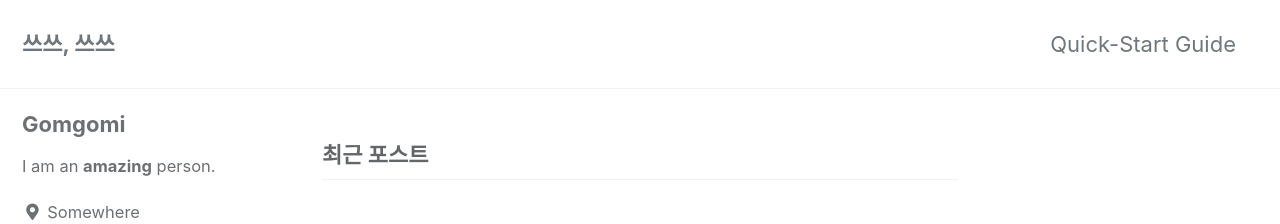
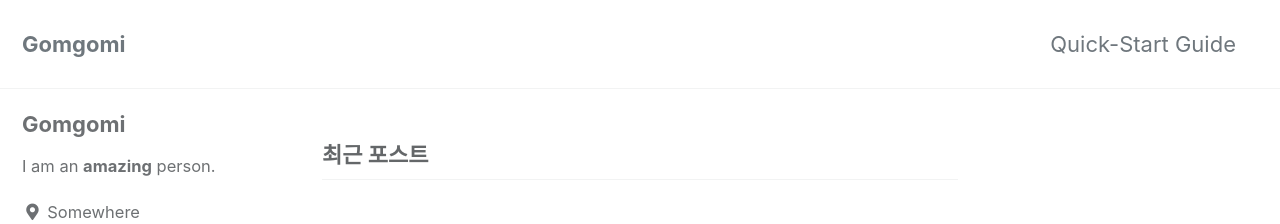
Before and after one commit to gomgomi/gomgomi.github.io, a Jekyll site: the page built from index.html, in a window 1280 px wide. Shown: the top 224 px of the page. Built offline with Jekyll 4.4.1, drawn with Linux system fonts in a browser that asks for light colours; cached includes are drawn as plain includes; the list of posts is cut into pages by our own code.

Commit message:
Modified jekyll config

```diff
--- a/_config.yml
+++ b/_config.yml
@@ -16,7 +16,7 @@ minimal_mistakes_skin    : "default" # "air", "aqua", "contrast", "dark", "dirt"
 
 # Site Settings
 locale                   : "ko-KR" #en-US"
-title                    : "쓰쓰, 쓰쓰"
+title                    : "Gomgomi"
 title_separator          : "-"
 subtitle                 : # site tagline that appears below site title in masthead
 name                     : "Gomgomi"
```
